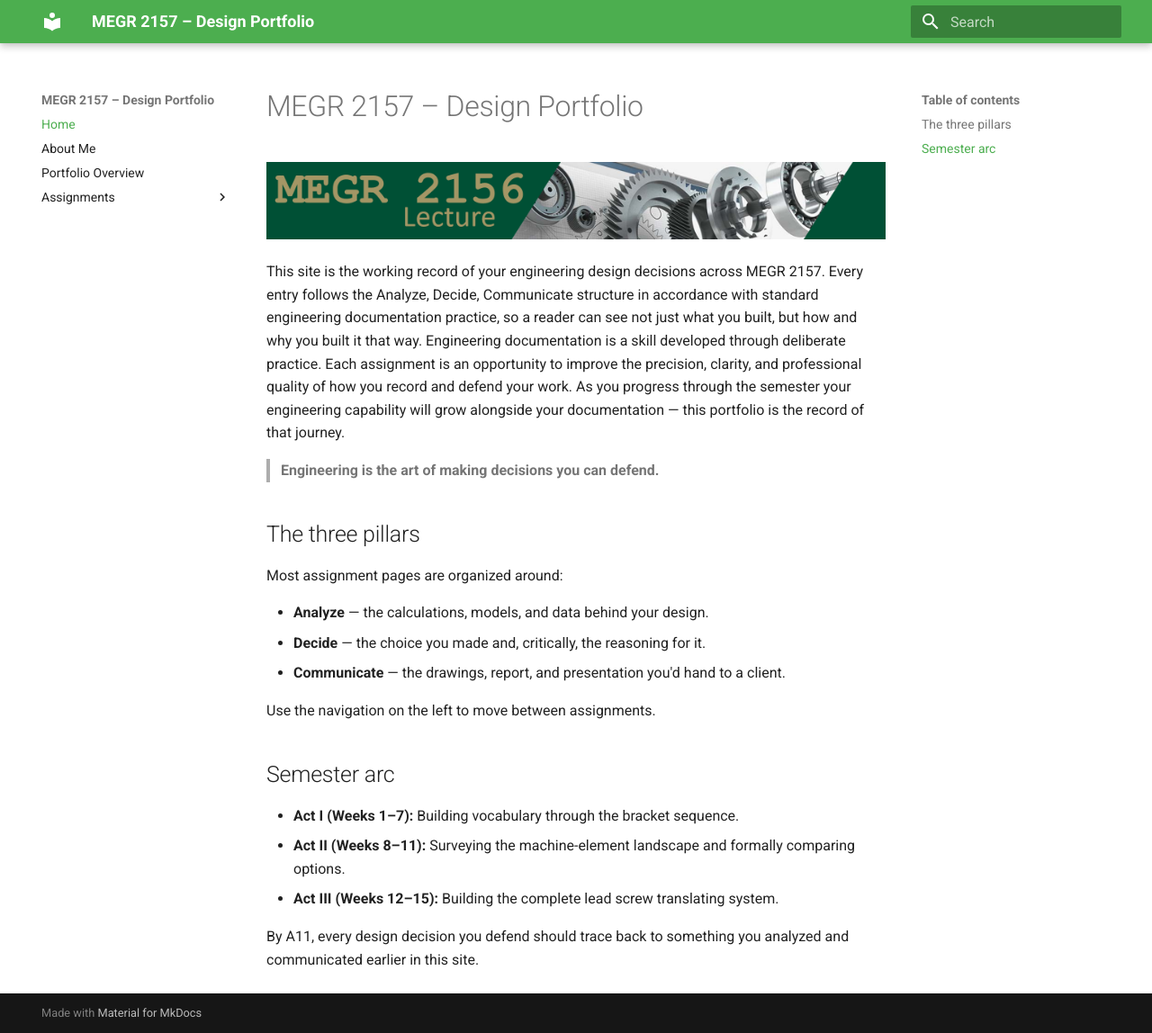
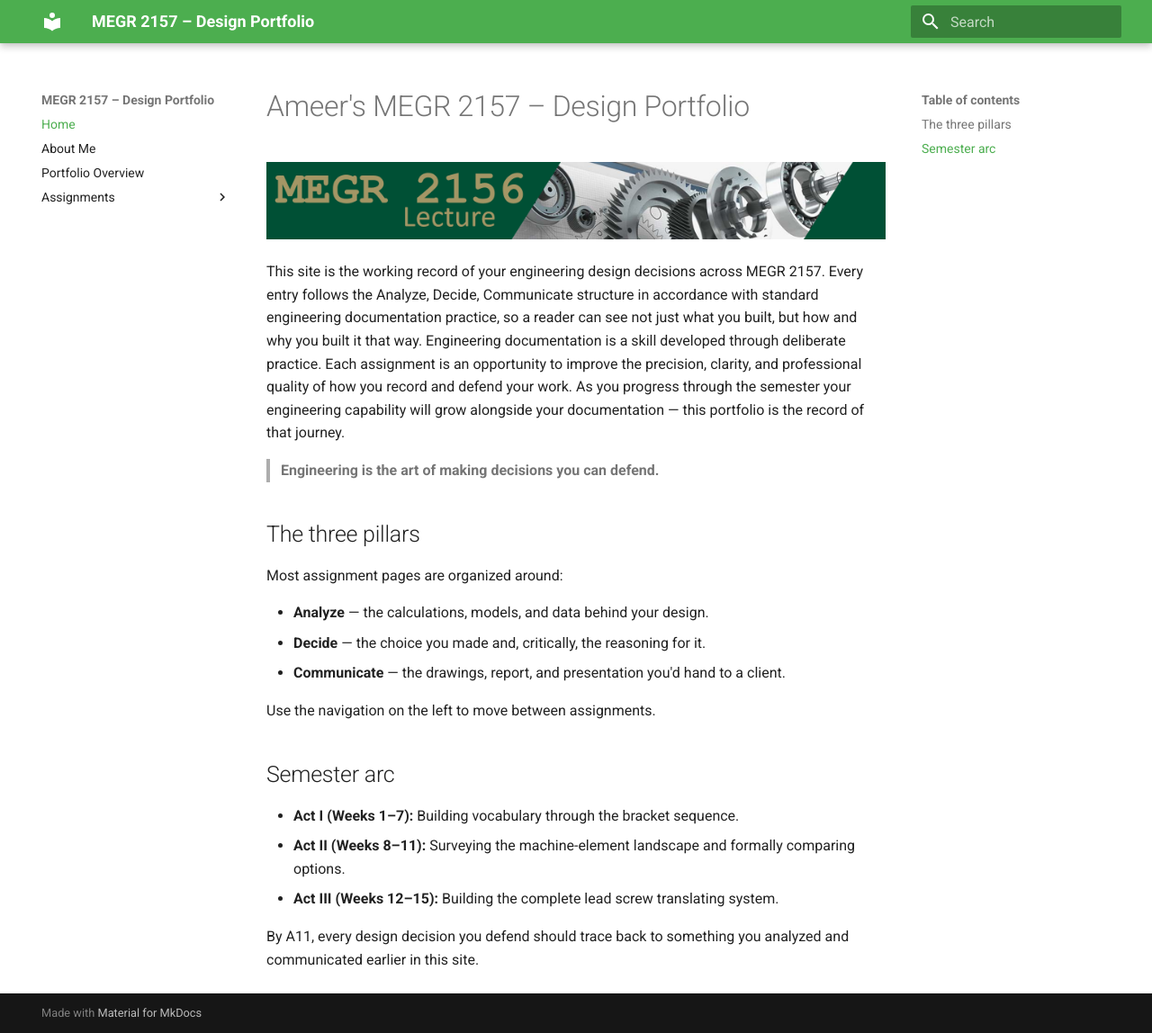
Before and after one commit to aalhadd7/Ameer-Alhaddad-Portfolio, an MkDocs documentation site: the page built from docs/index.md, in a window 1280 px wide and 1148 px high. Shown: the whole window at 90% size. Built offline with MkDocs 1.6.1 and Material for MkDocs 9.7.7, drawn with Linux system fonts in a browser that asks for light colours.

Commit message:
Update title in design portfolio documentation

```diff
--- a/docs/index.md
+++ b/docs/index.md
@@ -1,4 +1,4 @@
-# MEGR 2157 – Design Portfolio
+# Ameer's MEGR 2157 – Design Portfolio
 
 ![MEGR 2156-7 Title](MEGR2156title.png)
 
```
